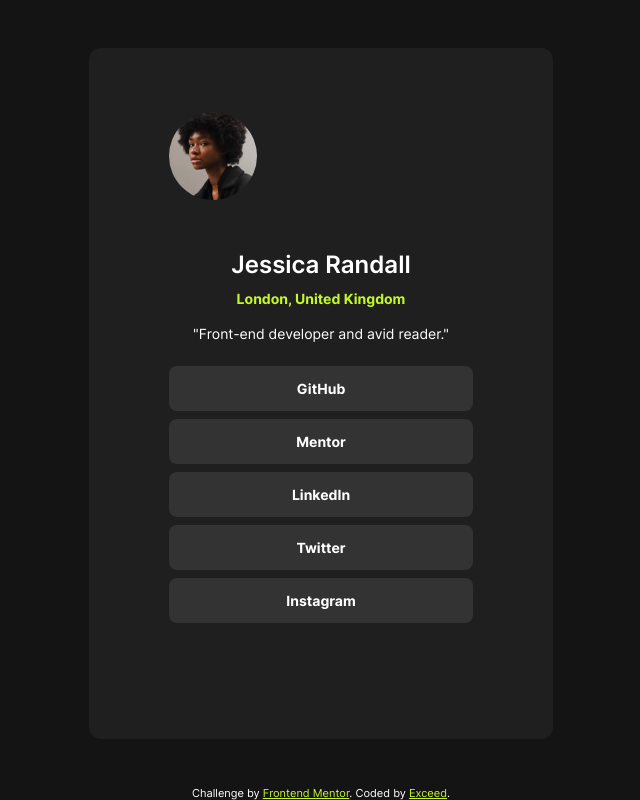
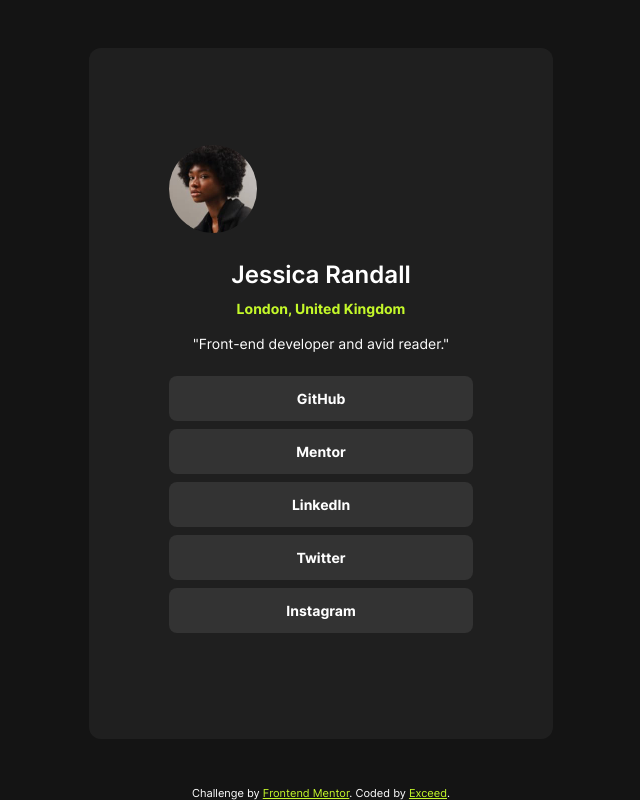
Before and after one commit to Exc1D/social-links, a plain HTML site: page index.html in a window 1280 px wide. Shown: the whole page, without its empty margins (319-959 px from the left). Drawn offline with Linux system fonts and the light colour scheme.

Commit message:
feat: center image vertically

```diff
--- a/styles.css
+++ b/styles.css
@@ -27,7 +27,7 @@ main {
 
   display: flex;
   flex-direction: column;
-  justify-content: flex-start;
+  justify-content: center;
   align-items: center;
   gap: var(--spacing-300, 24);
   padding: var(--spacing-500, 2.5rem);
@@ -36,7 +36,7 @@ main {
 }
 
 img {
-  margin: 1.5rem 0;
+  margin: auto;
   width: 5.5rem;
   height: 5.5rem;
   border-radius: 62.4375rem;
```
